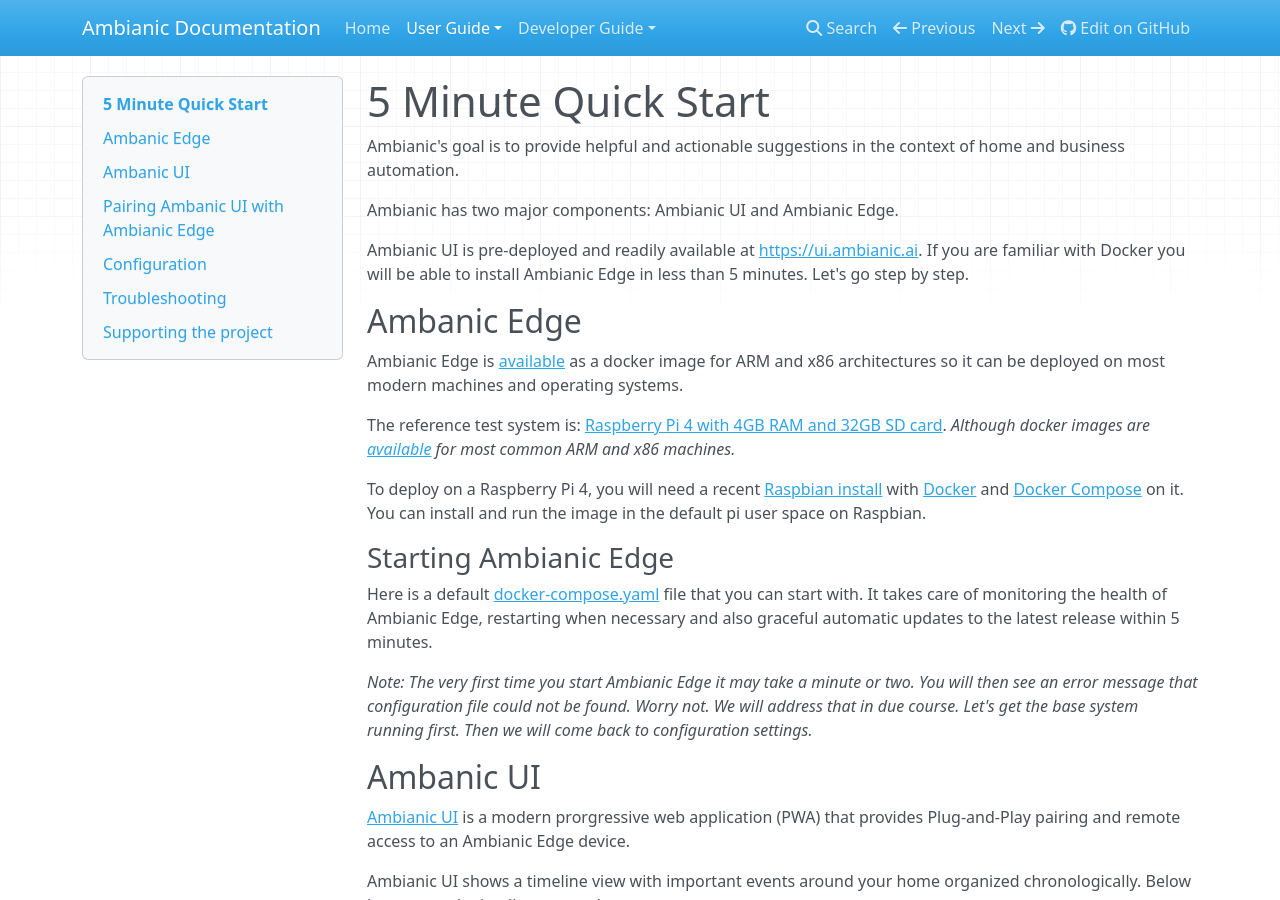
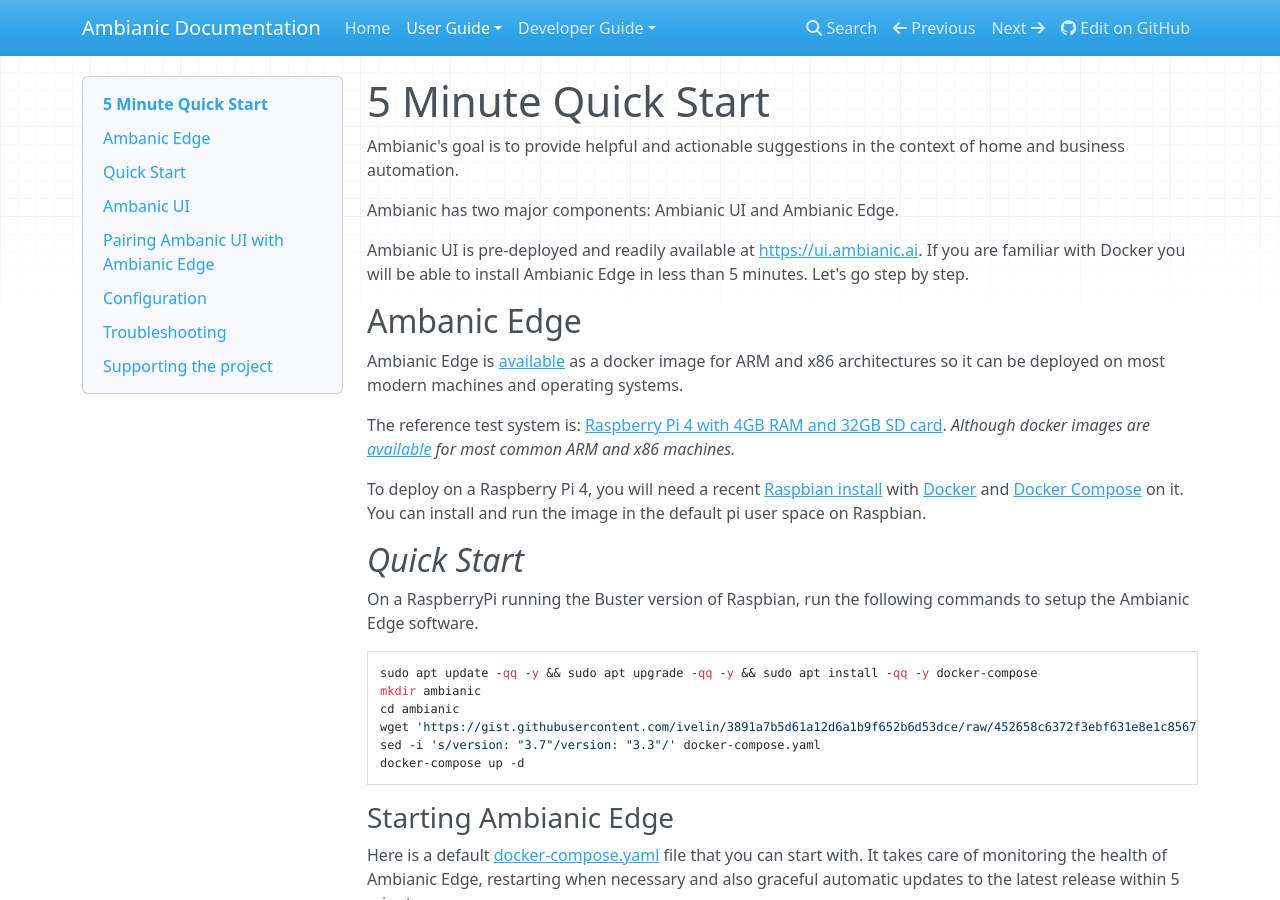
Before and after one commit to ambianic/ambianic-docs, an MkDocs documentation site: the page built from docs-md/users/quickstart.md, in a window 1280 px wide and 900 px high. Built offline with MkDocs 1.6.1, drawn with Linux system fonts in a browser that asks for light colours; nearby versions of some CDN libraries.

Commit message:
Update quickstart.md

````diff
--- a/docs-md/users/quickstart.md
+++ b/docs-md/users/quickstart.md
@@ -23,6 +23,18 @@
 [Docker](https://www.freecodecamp.org/news/the-easy-way-to-set-up-docker-on-a-raspberry-pi-7d24ced073ef/)
 and [Docker Compose](https://docs.docker.com/compose/) on it.
 You can install and run the image in the default pi user space on Raspbian.
+
+## _Quick Start_
+On a RaspberryPi running the Buster version of Raspbian, run the following commands to setup the Ambianic Edge software.
+
+```
+sudo apt update -qq -y && sudo apt upgrade -qq -y && sudo apt install -qq -y docker-compose
+mkdir ambianic
+cd ambianic
+wget 'https://gist.githubusercontent.com/ivelin/3891a7b5d61a12d6a1b9f652b6d53dce/raw/452658c6372f3ebf631e8e1c8567507d74e6e922/docker-compose.yaml'
+sed -i 's/version: "3.7"/version: "3.3"/' docker-compose.yaml
+docker-compose up -d
+```
 
 ### Starting Ambianic Edge
 
````
